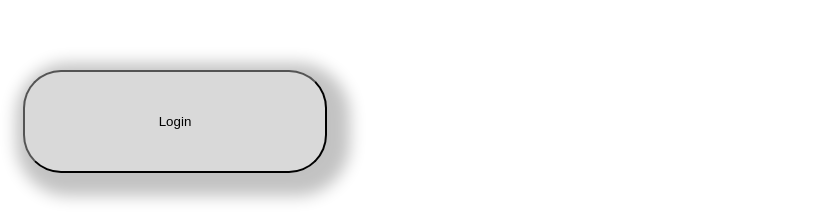
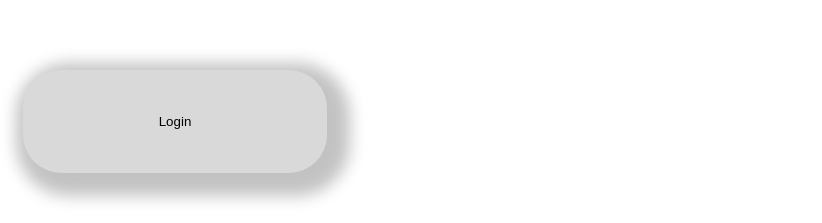
Before and after one commit to Luqmaan2/A_app-web, a React (Create React App) app: page / in a window 1280 px wide. Shown: the part 480-703 px from the top of the page, without its empty margins (0-822 px from the left). Built offline with nearby package versions, Linux system fonts and the light colour scheme.

Commit message:
Update styles.css

```diff
--- a/src/styles.css
+++ b/src/styles.css
@@ -31,4 +31,5 @@ top: 550px;
 background: #D9D9D9;
 box-shadow: 8px 8px 16px 15px rgba(0, 0, 0, 0.24);
 border-radius: 38px;
+border: #D9D9D9;
 }
```
